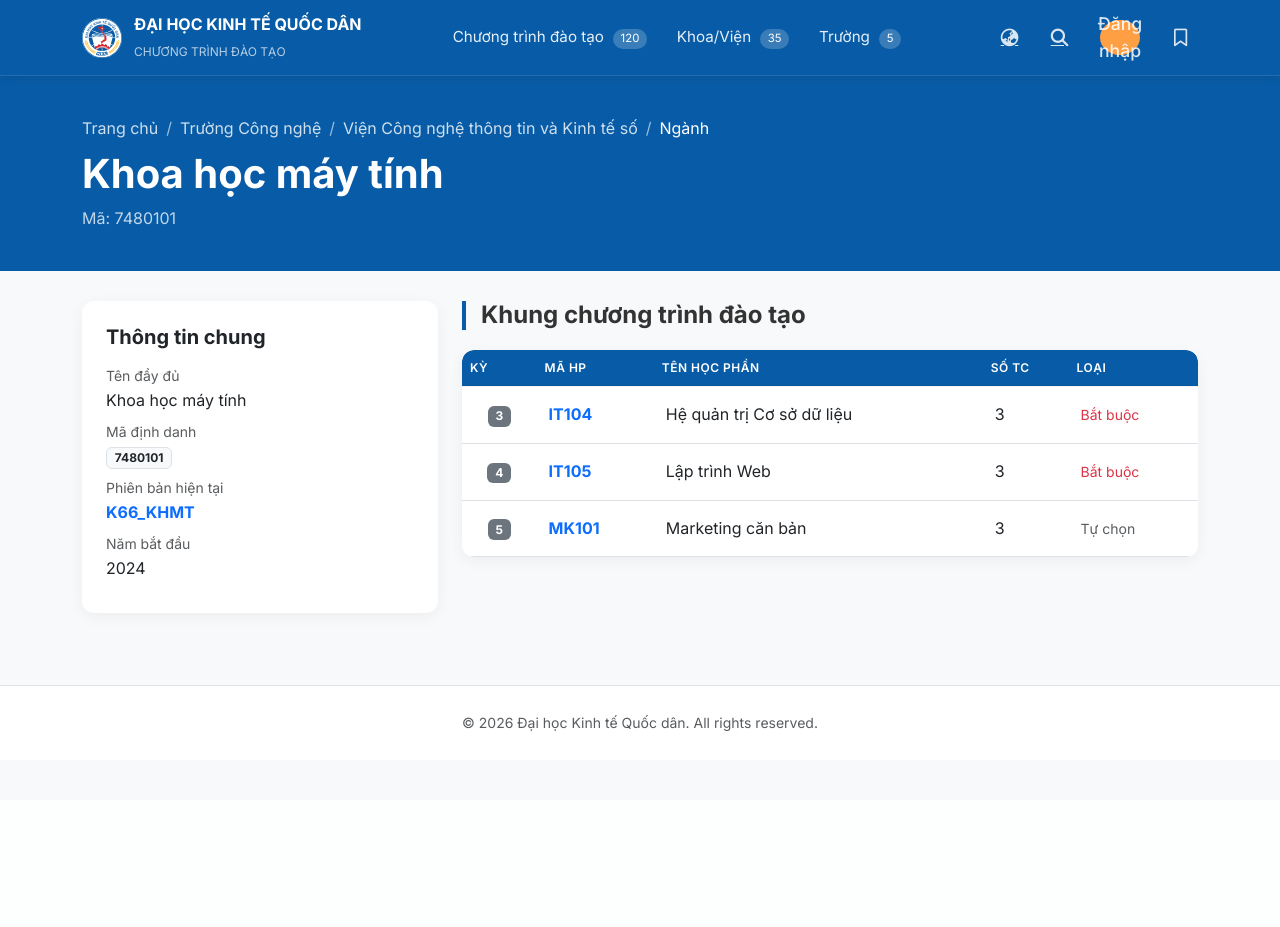
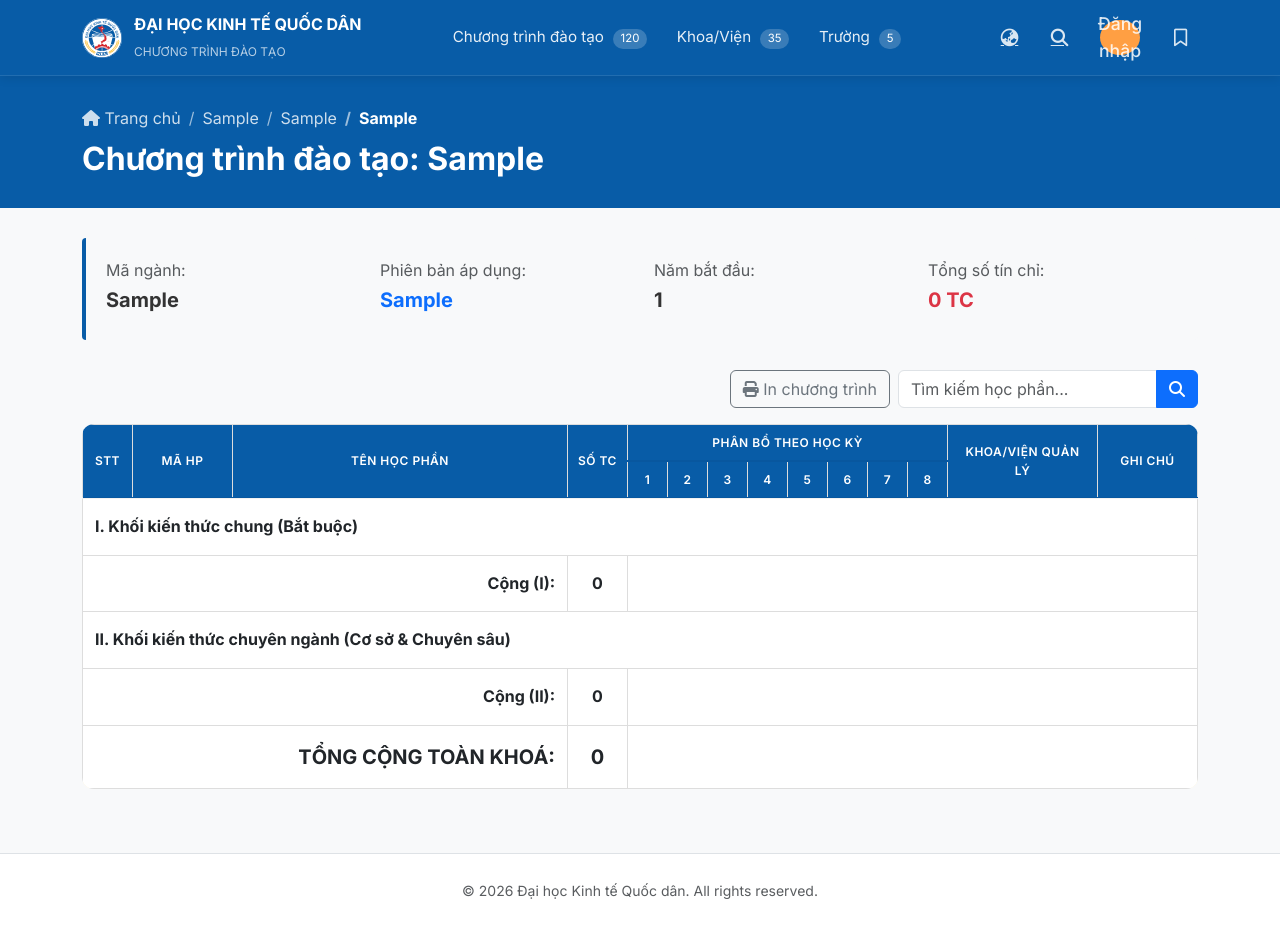
Before and after one commit to QuangNEU/NEUCourse, a Flask app: page /major/1 in a window 1280 px wide. Before the commit the page ends 731 px from the top, so only its background shows below. Run offline with Flask 3, Linux system fonts and the light colour scheme; tables that the repository leaves empty hold one stand-in row (values such as "Sample post").

Commit message:
feat: import new data

```diff
--- a/app/routes/course_api.py
+++ b/app/routes/course_api.py
@@ -1,3 +1,5 @@
+from flask import Blueprint, jsonify, request, render_template
+from app.models import db, Truong, KhoaVien, NganhHoc, PhienBanCT, HocPhan, KhungChuongTrinh, DeCuongChiTiet
 from flask import Blueprint, jsonify, request, render_template, redirect, url_for, session
 from ..models import (
     db, Truong, KhoaVien, NganhHoc, PhienBanCT, HocPhan, KhungChuongTrinh,
@@ -188,13 +190,34 @@ def faculty_detail(id):
     faculty = KhoaVien.query.get_or_404(id)
     return render_template('detail.html', type='faculty', item=faculty)
 
+
 @course_bp.route('/major/<int:id>')
 def major_detail(id):
+    # Lấy thông tin ngành
     major = NganhHoc.query.get_or_404(id)
-    # Lấy phiên bản mặc định (phiên bản đầu tiên)
-    version = major.phien_ban_cts[0] if major.phien_ban_cts else None
-    return render_template('detail.html', type='major', item=major, version=version)
 
+    # Lấy phiên bản chương trình đào tạo
+    version = PhienBanCT.query.filter_by(nganh_id=id).first()
+
+    if not version:
+        return "Chưa có khung chương trình cho ngành này", 404
+
+    # Lấy danh sách khung chương trình
+    curriculum_list = KhungChuongTrinh.query.filter_by(phien_ban_id=version.id) \
+        .order_by(KhungChuongTrinh.hoc_ky_du_kien.asc()) \
+        .all()
+
+    # Tính tổng số tín chỉ
+    total_credits = sum(item.hoc_phan.so_tin_chi for item in curriculum_list)
+
+    # Đổi tên file giao diện thành major_detail.html cho đồng bộ
+    return render_template(
+        'major_detail.html',
+        major=major,
+        version=version,
+        curriculum_list=curriculum_list,
+        total_credits=total_credits
+    )
 @course_bp.route('/course/<int:id>')
 def course_detail(id):
     course = HocPhan.query.get_or_404(id)
--- /dev/null
+++ b/app/templates/major_detail.html
@@ -0,0 +1,182 @@
+{% extends "base.html" %}
+
+{% block title %}Chương trình đào tạo - {{ major.ten_nganh }}{% endblock %}
+
+{% block extra_css %}
+<style>
+    .page-header { background-color: var(--neu-blue); color: white; padding: 30px 0; margin-bottom: 30px; }
+    .breadcrumb-item + .breadcrumb-item::before { color: rgba(255, 255, 255, 0.6); }
+    .breadcrumb-item a { color: rgba(255, 255, 255, 0.8); text-decoration: none; }
+    .breadcrumb-item.active { color: white; font-weight: bold; }
+    .curriculum-info { background-color: #f8f9fa; border-left: 4px solid var(--neu-blue); padding: 20px; margin-bottom: 30px; border-radius: 4px; }
+    .curriculum-table th { background-color: var(--neu-blue); color: white; text-align: center; vertical-align: middle; font-weight: 600; border: 1px solid #ddd; }
+    .curriculum-table td { vertical-align: middle; border: 1px solid #ddd; }
+    .group-header { background-color: #e9ecef !important; font-weight: bold; color: var(--neu-blue); }
+    .total-row { background-color: #fff3cd !important; font-weight: bold; }
+    .text-center { text-align: center; }
+    .semester-col { width: 40px; text-align: center; }
+</style>
+{% endblock %}
+
+{% block content %}
+<div class="page-header">
+    <div class="container">
+        <nav aria-label="breadcrumb">
+            <ol class="breadcrumb mb-2">
+                <li class="breadcrumb-item"><a href="/"><i class="fa-solid fa-home"></i> Trang chủ</a></li>
+                <li class="breadcrumb-item"><a href="/school/{{ major.khoa.truong.id }}">{{ major.khoa.truong.ten_truong }}</a></li>
+                <li class="breadcrumb-item"><a href="/faculty/{{ major.khoa.id }}">{{ major.khoa.ten_khoa }}</a></li>
+                <li class="breadcrumb-item active">{{ major.ten_nganh }}</li>
+            </ol>
+        </nav>
+        <h2 class="fw-bold mb-0">Chương trình đào tạo: {{ major.ten_nganh }}</h2>
+    </div>
+</div>
+
+<div class="container mb-5">
+    <div class="curriculum-info">
+        <div class="row">
+            <div class="col-md-3">
+                <p class="mb-1 text-muted">Mã ngành:</p>
+                <h5 class="fw-bold">{{ major.ma_nganh }}</h5>
+            </div>
+            <div class="col-md-3">
+                <p class="mb-1 text-muted">Phiên bản áp dụng:</p>
+                <h5 class="fw-bold text-primary">{{ version.ma_phien_ban }}</h5>
+            </div>
+            <div class="col-md-3">
+                <p class="mb-1 text-muted">Năm bắt đầu:</p>
+                <h5 class="fw-bold">{{ version.nam_bat_dau }}</h5>
+            </div>
+            <div class="col-md-3">
+                <p class="mb-1 text-muted">Tổng số tín chỉ:</p>
+                <h5 class="fw-bold text-danger">{{ total_credits }} TC</h5>
+            </div>
+        </div>
+    </div>
+
+    <div class="d-flex justify-content-end mb-3">
+        <button class="btn btn-outline-secondary me-2"><i class="fa-solid fa-print"></i> In chương trình</button>
+        <div class="input-group" style="width: 300px;">
+            <input type="text" class="form-control" placeholder="Tìm kiếm học phần..." id="searchInput">
+            <button class="btn btn-primary" type="button"><i class="fa-solid fa-search"></i></button>
+        </div>
+    </div>
+
+    <div class="table-responsive">
+        <table class="table table-bordered table-hover curriculum-table" id="curriculumTable">
+            <thead>
+                <tr>
+                    <th rowspan="2" style="width: 50px;">STT</th>
+                    <th rowspan="2" style="width: 100px;">Mã HP</th>
+                    <th rowspan="2">Tên học phần</th>
+                    <th rowspan="2" style="width: 60px;">Số TC</th>
+                    <th colspan="8">Phân bổ theo học kỳ</th>
+                    <th rowspan="2" style="width: 150px;">Khoa/Viện quản lý</th>
+                    <th rowspan="2" style="width: 100px;">Ghi chú</th>
+                </tr>
+                <tr>
+                    <th class="semester-col">1</th><th class="semester-col">2</th><th class="semester-col">3</th><th class="semester-col">4</th>
+                    <th class="semester-col">5</th><th class="semester-col">6</th><th class="semester-col">7</th><th class="semester-col">8</th>
+                </tr>
+            </thead>
+            <tbody>
+                <tr class="group-header"><td colspan="15">I. Khối kiến thức chung (Bắt buộc)</td></tr>
+
+                {% set ns = namespace(stt=1, tc_chung=0) %}
+                {% for item in curriculum_list %}
+                    {% if item.hoc_phan.khoa_quan_ly.ma_khoa == 'K_CHUNG' %}
+                    <tr>
+                        <td class="text-center">{{ ns.stt }}</td>
+                        <td class="text-center fw-bold text-primary">{{ item.hoc_phan.ma_hoc_phan }}</td>
+                        <td><a href="/course/{{ item.hoc_phan.id }}" class="text-decoration-none text-dark">{{ item.hoc_phan.ten_hoc_phan }}</a></td>
+                        <td class="text-center">{{ item.hoc_phan.so_tin_chi }}</td>
+
+                        {% for semester in range(1, 9) %}
+                            <td class="text-center">
+                                {% if item.hoc_ky_du_kien == semester %}<i class="fa-solid fa-check text-success"></i>{% endif %}
+                            </td>
+                        {% endfor %}
+
+                        <td class="small">{{ item.hoc_phan.khoa_quan_ly.ten_khoa }}</td>
+                        <td class="small text-muted">{{ item.loai_mon }}</td>
+                    </tr>
+                    {% set ns.stt = ns.stt + 1 %}
+                    {% set ns.tc_chung = ns.tc_chung + item.hoc_phan.so_tin_chi %}
+                    {% endif %}
+                {% endfor %}
+
+                <tr class="total-row">
+                    <td colspan="3" class="text-end">Cộng (I):</td>
+                    <td class="text-center">{{ ns.tc_chung }}</td>
+                    <td colspan="10"></td>
+                </tr>
+
+                <tr class="group-header"><td colspan="15">II. Khối kiến thức chuyên ngành (Cơ sở & Chuyên sâu)</td></tr>
+
+                {% set ns_chuyen = namespace(tc_chuyen=0) %}
+                {% for item in curriculum_list %}
+                    {% if item.hoc_phan.khoa_quan_ly.ma_khoa != 'K_CHUNG' %}
+                    <tr>
+                        <td class="text-center">{{ ns.stt }}</td>
+                        <td class="text-center fw-bold text-primary">{{ item.hoc_phan.ma_hoc_phan }}</td>
+                        <td><a href="/course/{{ item.hoc_phan.id }}" class="text-decoration-none text-dark">{{ item.hoc_phan.ten_hoc_phan }}</a></td>
+                        <td class="text-center">{{ item.hoc_phan.so_tin_chi }}</td>
+
+                        {% for semester in range(1, 9) %}
+                            <td class="text-center">
+                                {% if item.hoc_ky_du_kien == semester %}<i class="fa-solid fa-check text-success"></i>{% endif %}
+                            </td>
+                        {% endfor %}
+
+                        <td class="small">{{ item.hoc_phan.khoa_quan_ly.ten_khoa }}</td>
+                        <td class="small text-muted">
+                            {% if item.loai_mon == 'Tự chọn' %}<span class="badge bg-warning text-dark">Tự chọn</span>
+                            {% else %}{{ item.loai_mon }}{% endif %}
+                        </td>
+                    </tr>
+                    {% set ns.stt = ns.stt + 1 %}
+                    {% set ns_chuyen.tc_chuyen = ns_chuyen.tc_chuyen + item.hoc_phan.so_tin_chi %}
+                    {% endif %}
+                {% endfor %}
+
+                <tr class="total-row">
+                    <td colspan="3" class="text-end">Cộng (II):</td>
+                    <td class="text-center">{{ ns_chuyen.tc_chuyen }}</td>
+                    <td colspan="10"></td>
+                </tr>
+
+                <tr class="total-row text-danger fs-5">
+                    <td colspan="3" class="text-end text-uppercase">Tổng cộng toàn khoá:</td>
+                    <td class="text-center">{{ total_credits }}</td>
+                    <td colspan="10"></td>
+                </tr>
+            </tbody>
+        </table>
+    </div>
+</div>
+
+<script>
+    document.getElementById('searchInput').addEventListener('keyup', function() {
+        let filter = this.value.toUpperCase();
+        let rows = document.getElementById("curriculumTable").getElementsByTagName("tr");
+
+        for (let i = 2; i < rows.length; i++) {
+            if(rows[i].classList.contains('group-header') || rows[i].classList.contains('total-row')) continue;
+
+            let tdMa = rows[i].getElementsByTagName("td")[1];
+            let tdTen = rows[i].getElementsByTagName("td")[2];
+
+            if (tdMa || tdTen) {
+                let textMa = tdMa.textContent || tdMa.innerText;
+                let textTen = tdTen.textContent || tdTen.innerText;
+                if (textMa.toUpperCase().indexOf(filter) > -1 || textTen.toUpperCase().indexOf(filter) > -1) {
+                    rows[i].style.display = "";
+                } else {
+                    rows[i].style.display = "none";
+                }
+            }
+        }
+    });
+</script>
+{% endblock %}
--- a/main.py
+++ b/main.py
@@ -1,5 +1,5 @@
 from app import create_app, db
-from app.models import HocPhan, User, seed_data
+from app.models import HocPhan,User
 
 app = create_app()
 
@@ -16,8 +16,7 @@ with app.app_context():
         print("✅ Đã tạo 2 tài khoản: user (123456) và admin (123456)")
 
     # Kiểm tra xem đã có dữ liệu chưa
-    if not HocPhan.query.first():
-        seed_data(db)
+
 
 if __name__ == '__main__':
     app.run(debug=True)
```
Also changed, not shown: app/models.py (+0 -116 lines), import_excel.py (added, +217 -0 lines), app/templates/detail.html (line endings or trailing spaces), 1 other file.
